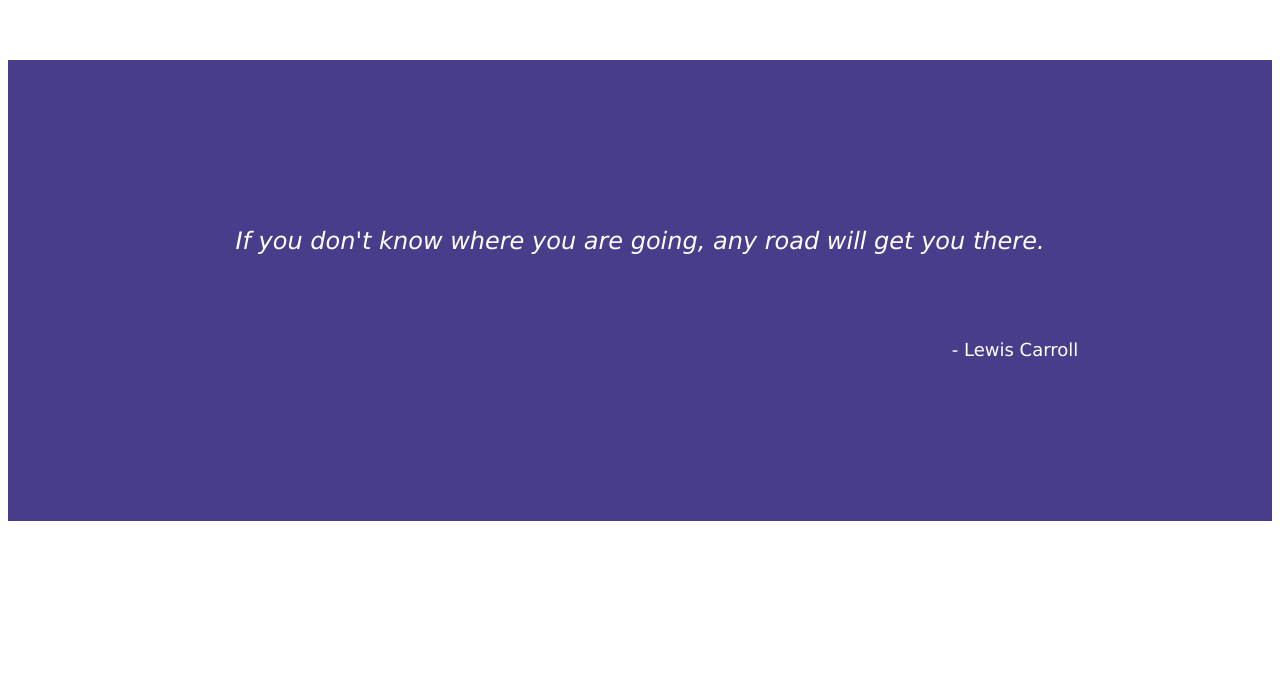
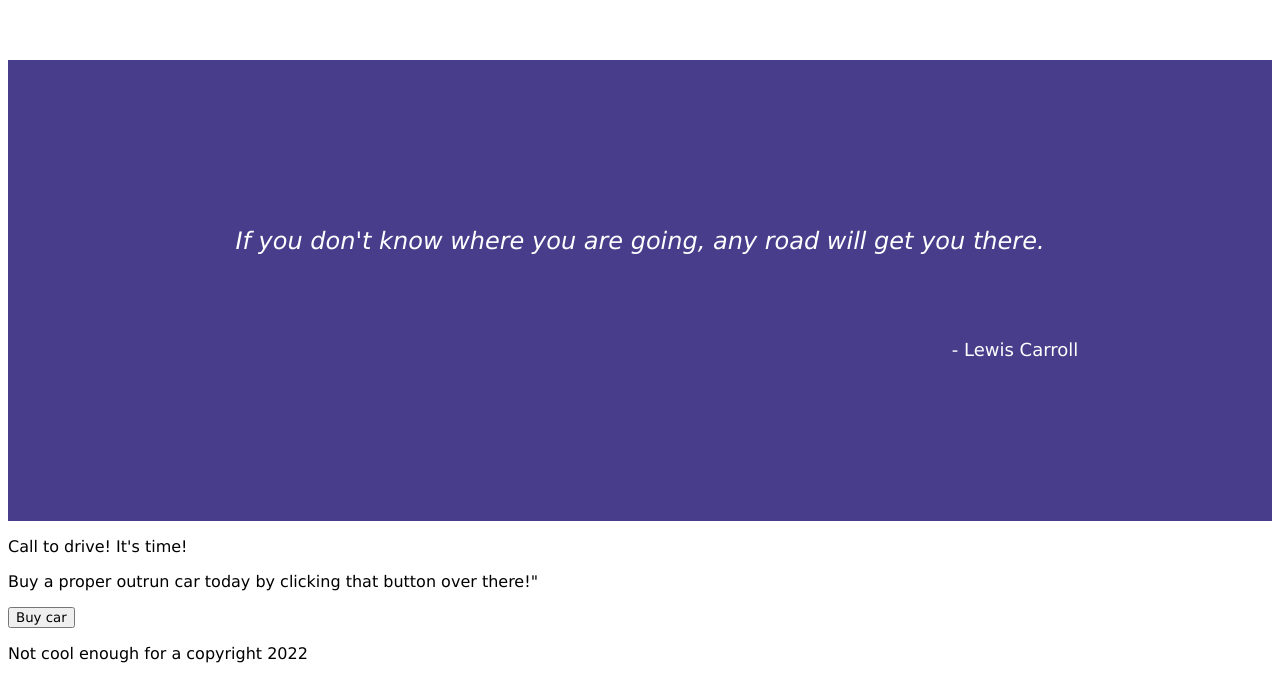
Before and after one commit to nauticala/outrun-page, a plain HTML site: page index.html in a window 1280 px wide. Shown: the part 793-1472 px from the top of the page. Before the commit the page ends 1322 px from the top, so only its background shows below. Drawn offline with Linux system fonts and the light colour scheme.

Commit message:
Add html for section 4 and footer

```diff
--- a/index.html
+++ b/index.html
@@ -50,5 +50,15 @@
             <p class="quote">If you don't know where you are going, any road will get you there.</p>
             <p class="author"> - Lewis Carroll</p>
         </div>
+        <div class="section-4">
+            <div class="s4-container">
+                <p class="action">Call to drive! It's time!</p>
+                <p class="purchase">Buy a proper outrun car today by clicking that button over there!"</p>
+                <button class="go-shopping">Buy car</button>
+            </div>
+        </div>
+        <div class="footer">
+            <p class="copyright">Not cool enough for a copyright 2022</p>
+        </div>
     </body>
 </html>
```
